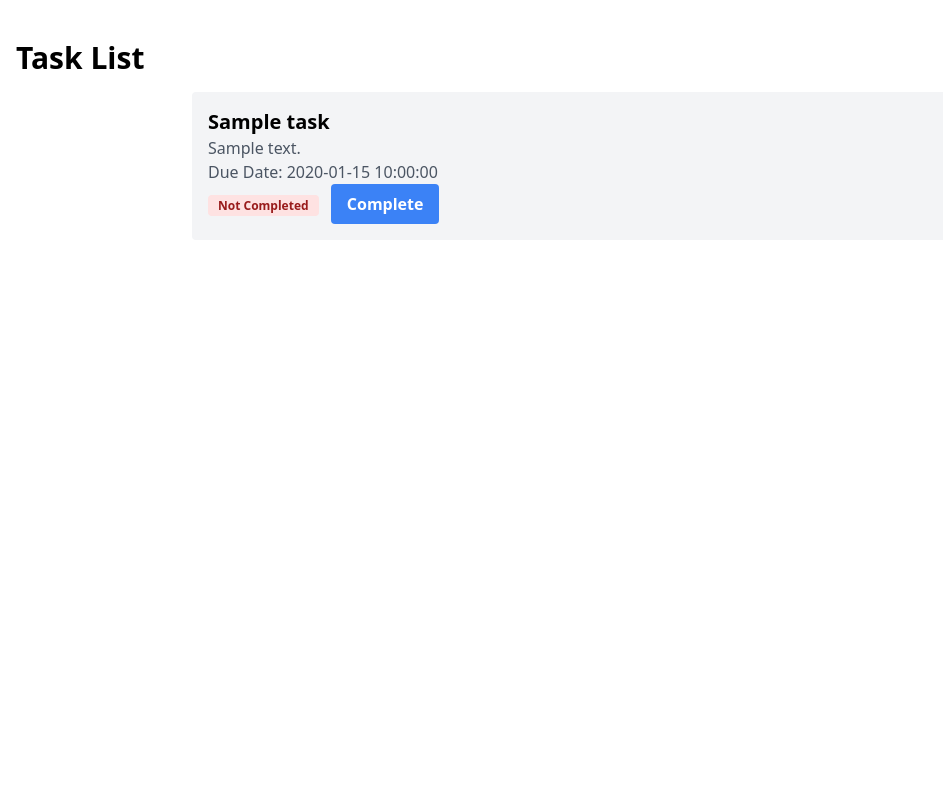
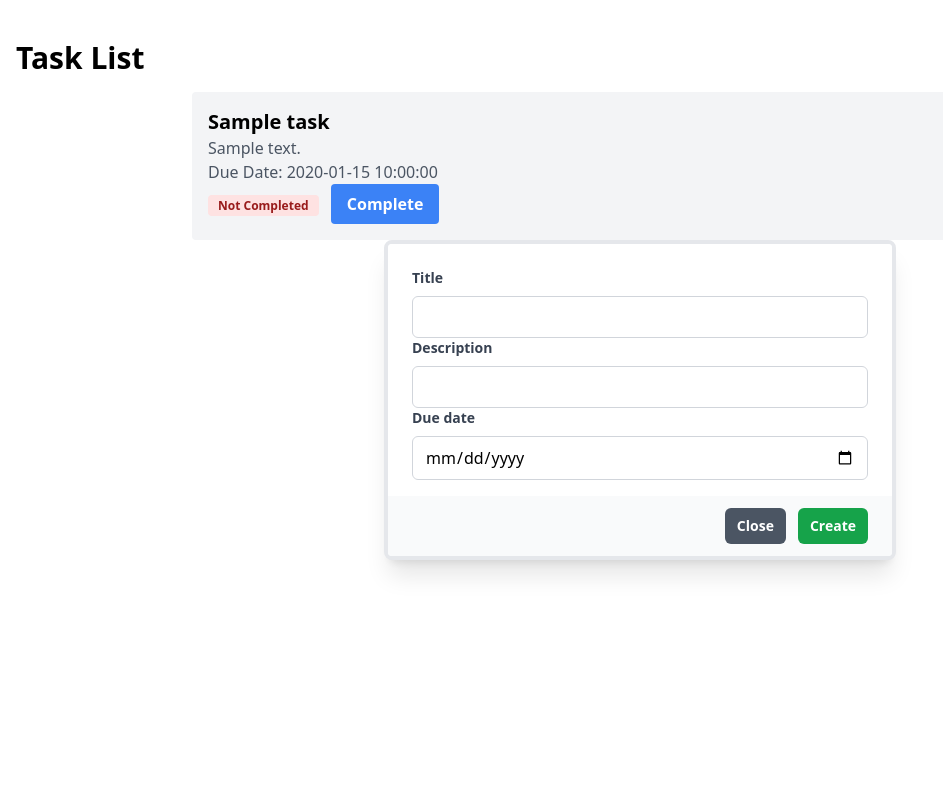
Before and after one commit to bitpoke-YT/Networking-AI4, a Flask app: template templates/userTask.html in a window 1280 px wide. Shown: the whole page, without its empty margins (0-943 px from the left). Run offline with Flask 3, Linux system fonts and the light colour scheme; the template is opened without the code that fills it: most values are stand-ins (such as "Sample title", 1, 10 or a date in 2020); some libraries are stand-ins or nearby versions.

Commit message:
Added Create Menu

```diff
--- a/templates/userTask.html
+++ b/templates/userTask.html
@@ -29,11 +29,53 @@
         </div>
     </div>
 
-    <div id="CreateTask" class="fixed inset-0 z-10 w-screen overflow-y-auto ">
-
+    <div id="CreateTask" class="fixed inset-0 z-10 w-screen overflow-y-auto">
+        <div class="flex min-h-full items-end justify-center p-4 text-center sm:items-center sm:p-0">
+            <div class="relative transform overflow-hidden rounded-lg bg-white text-left shadow-xl transition-all sm:my-8 sm:w-full sm:max-w-lg border-4 border-solid">
+                <div class="bg-white px-4 pt-5 pb-4 sm:p-6 sm:pb-4">
+                    <div>
+                        <label class="block text-gray-700 text-sm font-bold mb-2" for="title">
+                            Title
+                        </label>
+                        <input type="text"
+                               id="title"
+                               name="title"
+                               class="w-full px-3 py-2 border border-gray-300 rounded-md focus:outline-none focus:ring-2 focus:ring-blue-500"
+                               required>
+                    </div>
+                    <div>
+                        <label class="block text-gray-700 text-sm font-bold mb-2" for="description">
+                            Description
+                        </label>
+                        <input type="text"
+                               id="description"
+                               name="description"
+                               class="w-full px-3 py-2 border border-gray-300 rounded-md focus:outline-none focus:ring-2 focus:ring-blue-500"
+                               required>
+                    </div>
+                    <div>
+                        <label class="block text-gray-700 text-sm font-bold mb-2" for="duedate">
+                            Due date
+                        </label>
+                        <input type="date"
+                            id="duedate"
+                            name="duedate"
+                            class="w-full px-3 py-2 border border-gray-300 rounded-md focus:outline-none focus:ring-2 focus:ring-blue-500"
+                            required>
+                    </div>
+                </div>
+                <div class="bg-gray-50 px-4 py-3 sm:flex sm:flex-row-reverse sm:px-6">
+                    <button type="button" onclick="createTask()" class="w-full justify-center rounded-md bg-green-600 px-3 py-2 text-sm font-semibold text-white shadow-xs hover:bg-green-500 sm:ml-3 sm:w-auto">Create</button>
+                    <button type="button" onclick="closeCreate()" class="w-full justify-center rounded-md bg-gray-600 px-3 py-2 text-sm font-semibold text-white shadow-xs hover:bg-gray-500 sm:ml-3 sm:w-auto">Close</button>
+                </div>
+            </div>
+        </div>
     </div>
 
     <script>
+        function createTask(){
+            closeCreate()
+        }
         function closeCreate() {
             const CreateTaskMenu = document.getElementById('CreateTask');
             CreateTaskMenu.classList.add('hidden');
```
